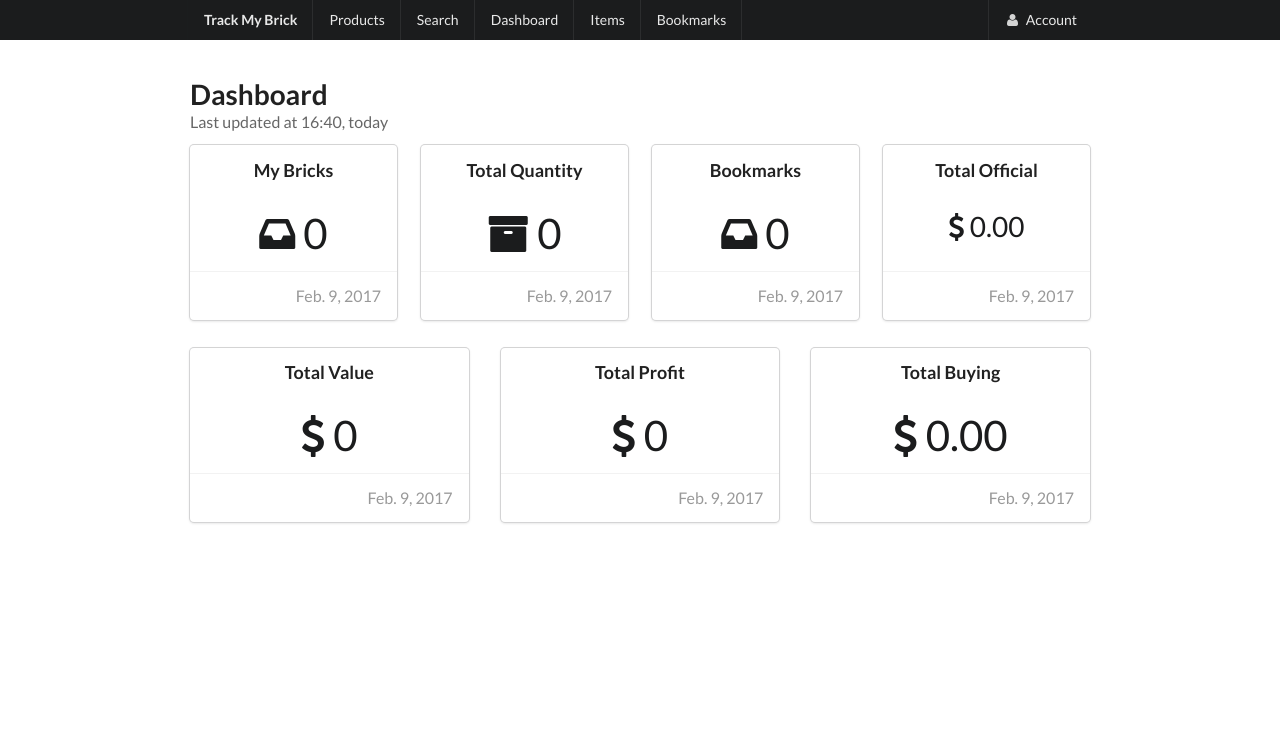
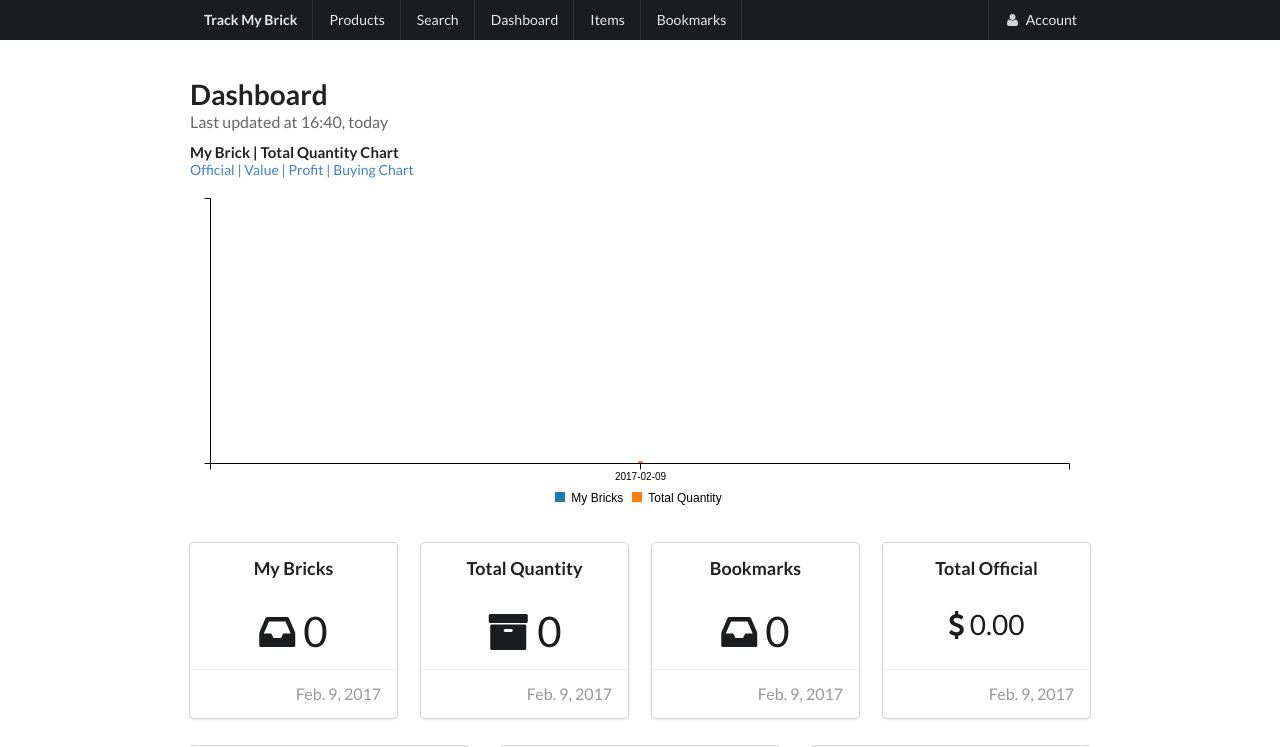
Before and after one commit to 0hoo/brick, a Django app: page /dashboard/ in a window 1280 px wide. Shown: the top 747 px of the page. Before the commit the page ends 524 px from the top, so only its background shows below. Run offline with Django 3.2, Linux system fonts and the light colour scheme; the visitor is signed in with stand-in values (Sample User, id 1); data comes from the database, SQL or seed files in the repository; data that the repository does not hold is empty.

Commit message:
Dashboard 차트 보여주기

```diff
--- a/bricksite/dashboard/views.py
+++ b/bricksite/dashboard/views.py
@@ -10,16 +10,16 @@ class IndexView(LoginRequiredMixin, ListView):
     template_name = 'dashboard/index.html'
     model = Product
     context_object_name = 'products'
-    use_ebay = False
+    show_profit_chart = False
 
     def get_queryset(self):
-        self.use_ebay = self.request.GET.get('price_type', '') == 'ebay'
+        self.show_profit_chart = self.request.GET.get('chart', '') == 'profit'
 
     def get_context_data(self, **kwargs):
         context = super(IndexView, self).get_context_data(**kwargs)
         dashboard = snapshot_latest_dashboard(self.request.user)
         context.update({
             'dashboard': dashboard,
-            'use_ebay': self.use_ebay,
+            'show_profit_chart': self.show_profit_chart,
         })
         return context
--- a/bricksite/templates/dashboard/index.html
+++ b/bricksite/templates/dashboard/index.html
@@ -1,11 +1,59 @@
 {% extends "base.html" %}
+{% load staticfiles %}
 {% load humanize %}
 {% load price_tags %}
+{% load chart_tags %}
+
+{% block javascript %}
+<link href="{% static 'c3/c3.css' %}" rel="stylesheet" type="text/css">
+<script src="{% static 'd3/d3.js' %}"></script>
+<script src="{% static 'c3/c3.js' %}"></script>
+<script src="{% static 'js/chart.js' %}"></script>
+{% endblock %}
+
+{% block javascript_code %}
+showLineChartC3('#chart-dashboard', [
+    {% autoescape off %}
+    {% if show_profit_chart %}
+        {% generate_c3_array user.dashboard_set.all field='created' label='date' is_date=True %},
+        {% generate_c3_array user.dashboard_set.all field='total_official_price' label='Official' %},
+        {% generate_c3_array user.dashboard_set.all field='total_estimated_price' label='Total Value' %},
+        {% generate_c3_array user.dashboard_set.all field='total_buying_price' label='Total Buying' %},
+        {% generate_c3_array user.dashboard_set.all field='total_profit' label='Profit' %},
+    {% else %}
+        {% generate_c3_array user.dashboard_set.all field='created' label='date' is_date=True %},
+        {% generate_c3_array user.dashboard_set.all field='item_count' label='My Bricks' %},
+        {% generate_c3_array user.dashboard_set.all field='item_quantity' label='Total Quantity' %},
+    {% endif %}
+    {% endautoescape %}
+], 900)
+{% endblock %}
 
 {% block content %}
 <h1 class="ui header">Dashboard
     <div class="sub header">Last updated at 16:40, today</div>
 </h1>
+<div class="ui grid">
+    <div class="row">
+        <div class="sixteen wide column">
+            <h4 class="ui header">
+                {% if show_profit_chart %}
+                Official | Value | Profit | Buying Chart
+                <div class="sub header">
+                    <a href="{% url 'dashboard:index' %}">Brick | Total Quantity Chart</a>
+                </div>
+                {% else %}
+                My Brick | Total Quantity Chart
+                <div class="sub header">
+                    <a href="{% url 'dashboard:index' %}?chart=profit">Official | Value | Profit | Buying Chart</a>
+                </div>
+                {% endif %}
+            </h4>
+            <div id="chart-dashboard"></div>
+        </div>
+    </div>
+</div>
+<div class="ui hidden divider"></div>
 <div class="ui four stackable cards">
     {% include "dashboard/widget.html" with title="My Bricks" value_size="small" icon="inbox" value=dashboard.item_count extra=dashboard.target_at %}
     {% include "dashboard/widget.html" with title="Total Quantity" value_size="small" icon="archive" value=dashboard.item_quantity extra=dashboard.target_at %}
--- a/bricksite/templates/snippets/product_card.html
+++ b/bricksite/templates/snippets/product_card.html
@@ -35,7 +35,7 @@
             {% if product.official_rating %}
             <tr>
                 <td>Rating</td>
-                <td>{{ product.official_rating }} / 5.0</td>
+                <td><strong>{{ product.official_rating }}</strong> / 5.0</td>
             </tr>
             {% endif %}
             </tbody>
```
Also changed, not shown: bricksite/templates/items/detail.html (+4 -4 lines).
